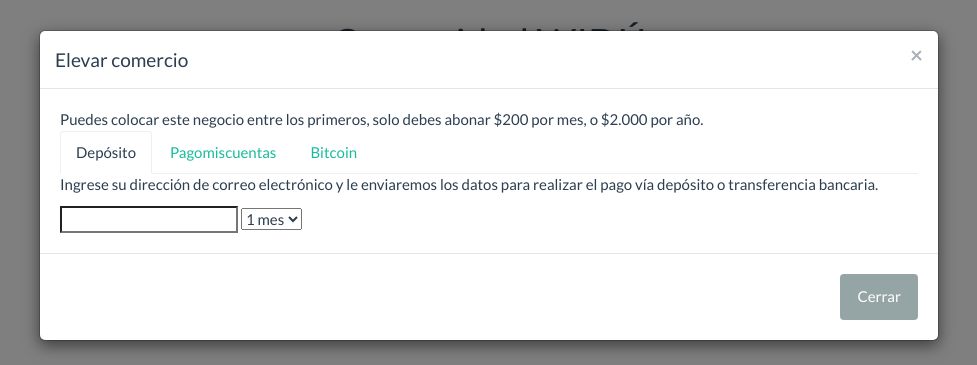
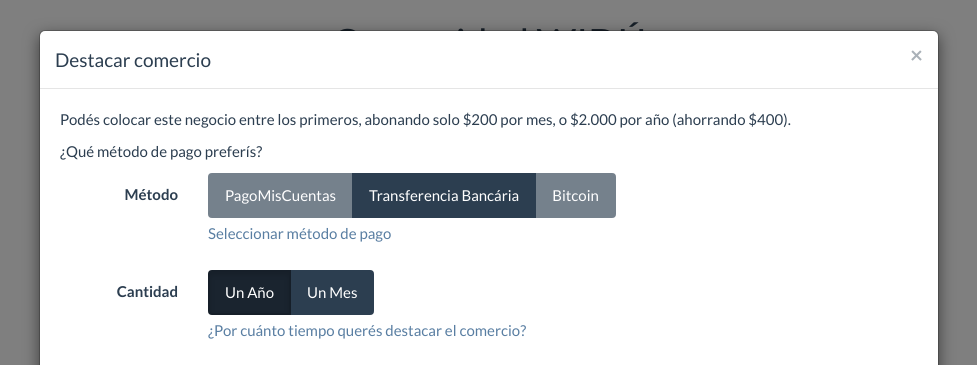
Before and after one commit to Eibriel/hovyu-community-web, a Flask app: template web_server/web_server/templates/home.html in a window 1280 px wide, after a click on "Destacar". Shown: the top 365 px of the page, without its empty margins (151-1128 px from the left). Run offline with Flask 2, Linux system fonts and the light colour scheme; the template is opened without the code that fills it: most values are stand-ins (such as "Sample title", 1, 10 or a date in 2020); parts of the project's set-up code (start-up, migrations or seed data) failed here and were passed over; some libraries are stand-ins or nearby versions.

Commit message:
Send Payment instructions

```diff
--- a/web_server/web_server/__init__.py
+++ b/web_server/web_server/__init__.py
@@ -12,7 +12,11 @@ from flask import render_template
 from requests.exceptions import MissingSchema
 from requests.exceptions import ConnectionError
 
+from web_server.mail_client import send_mail
+
 app = Flask(__name__)
+
+app.config.from_object('web_server.config.Config')
 
 
 # nl2br ###########################
@@ -440,3 +444,89 @@ def edit_product():
     r = patch('products/{0}'.format(_id), product, _etag)
     print (r.text)
     return redirect('/products')
+
+@app.route('/send_payment_instructions')
+def send_payment_instructions():
+    smtp_server = app.config['PAYMENT_SMTP_SERVER']
+    from_ = app.config['PAYMENT_MAIL_FROM']
+    username = app.config['PAYMENT_MAIL_USERNAME']
+    password = app.config['PAYMENT_MAIL_PASSWORD']
+
+    to = request.args.get('email')
+    amount = request.args.get('amount')
+    method = request.args.get('method')
+    name = request.args.get('name')
+    _id = request.args.get('id')
+
+    #print( request.args )
+
+    if not to or to == '':
+        return '', 403
+
+    if amount == 'year':
+        amount_text = 'Pago de 1 año: $2000'
+        saving_text = '$400'
+    elif amount == 'month':
+        amount_text = 'Pago de 1 mes: $200'
+        saving_text = '$0'
+    else:
+        return '', 403
+
+    text="""\
+¡Hola!
+Para destacar el comercio "{0}" estas instrucciones.
+
+{1} (descuento: {2})
+
+Métodos de pago disponibles:
+
+Transferencia Bancaria
+----------------------
+
+Cuenta Corriente en pesos
+Banco: BBVA Frances
+Número: 270-7129/2
+CBU: 0170270720000000712925
+Titular: Gabriel Caraballo
+CUIT: 20311134451
+
+PagoMisCuentas
+--------------
+(Próximamente)
+
+Bitcoin
+-------
+(Próximamente)
+    """.format(name, amount_text, saving_text)
+
+    html="""\
+    <html>
+        <head></head>
+        <body>
+            <p>¡Hola!</p>
+            <p>Para destacar el comercio "{0}" estas instrucciones.</p>
+            <p>{1} (descuento: {2})</p>
+            <p>Métodos de pago disponibles</p>
+            <p>Transferencia Bancaria</p>
+            <p>
+            Cuenta Corriente en pesos<br>
+            Banco: BBVA Frances<br>
+            Número: 270-7129/2<br>
+            CBU: 0170270720000000712925<br>
+            Titular: Gabriel Caraballo<br>
+            CUIT: 20311134451<br>
+            </p>
+
+            <p>PagoMisCuentas</p>
+            <p>(Próximamente)</p>
+
+            <p>Bitcoin</p>
+            <p>(Próximamente)</p>
+        </body>
+    </html>
+    """.format(name, amount_text, saving_text)
+
+    subject="Instrucciones de pago ({0})".format(_id)
+
+    send_mail(from_, to, subject, text, html, smtp_server, username, password)
+    return ''
--- /dev/null
+++ b/web_server/web_server/config/__init__.py
@@ -0,0 +1,4 @@
+try:
+    from web_server.config.local import Local as Config
+except :
+    from web_server.config.default import Config
--- a/web_server/web_server/templates/_list_stores.html
+++ b/web_server/web_server/templates/_list_stores.html
@@ -105,7 +105,7 @@
 {% macro list_stores_js(items) %}
 <script>
 {% for item in items %}
-$('#upgrade_{{ item._id }}').click( function(){ add_high('{{ item._id }}'); } );
+$('#upgrade_{{ item._id }}').click( function(){ add_high('{{ item._id }}', '{{ item.name }}'); } );
 {% endfor %}
 </script>
 {% endmacro %}
--- a/web_server/web_server/templates/_upgrade_modal.html
+++ b/web_server/web_server/templates/_upgrade_modal.html
@@ -5,42 +5,65 @@
             <div class="modal-content">
                 <div class="modal-header">
                     <button type="button" class="close" data-dismiss="modal" aria-label="Cerrar"><span aria-hidden="true">&times;</span></button>
-                    <h4 class="modal-title" id="upgradeModalLabel">Elevar comercio</h4>
+                    <h4 class="modal-title" id="upgradeModalLabel">Destacar comercio</h4>
                 </div>
                 <div class="modal-body">
-                    Puedes colocar este negocio entre los primeros, solo debes abonar $200 por mes, o $2.000 por año.
+                    <p>Podés colocar este negocio entre los primeros, abonando solo $200 por mes, o $2.000 por año (ahorrando $400).</p>
+                    <p>¿Qué método de pago preferís?</p>
 
-                    <div role="tabpanel">
-                      <!-- Nav tabs -->
-                      <ul class="nav nav-tabs" role="tablist">
-                        <li role="presentation" class="active"><a href="#home" aria-controls="home" role="tab" data-toggle="tab">Depósito</a></li>
-                        <li role="presentation"><a href="#profile" aria-controls="profile" role="tab" data-toggle="tab">Pagomiscuentas</a></li>
-                        <li role="presentation"><a href="#messages" aria-controls="messages" role="tab" data-toggle="tab">Bitcoin</a></li>
-                        <!--<li role="presentation"><a href="#settings" aria-controls="settings" role="tab" data-toggle="tab">Settings</a></li>-->
-                      </ul>
-
-                      <!-- Tab panes -->
-                      <div class="tab-content">
-                        <div role="tabpanel" class="tab-pane active" id="home">
-                            <p>Ingrese su dirección de correo electrónico y le enviaremos los datos para realizar el pago vía depósito o transferencia bancaria.</p>
-                            <input type="text" />
-                            <select>
-                            <option>1 mes</option>
-                            <option>1 año</option>
-                            </select>
+                    <div class="form-horizontal">
+                        <!-- Payment Method -->
+                        <div class="form-group">
+                            <label for="new_store_name" class="col-sm-2 control-label">Método</label>
+                            <div class="col-sm-10">
+                                <div class="btn-group" data-toggle="buttons" id="method_radio">
+                                  <label class="btn btn-primary active disabled">
+                                    <input type="radio" name="method" id="payment_pagomiscuentas" autocomplete="off" value="pagomiscuentas"> PagoMisCuentas
+                                  </label>
+                                  <label class="btn btn-primary">
+                                    <input type="radio" name="method" id="payment_transfer" autocomplete="off" value="transfer" checked> Transferencia Bancária
+                                  </label>
+                                  <label class="btn btn-primary disabled">
+                                    <input type="radio" name="method" id="payment_bitcoin" autocomplete="off" value="bitcoin"> Bitcoin
+                                  </label>
+                                </div>
+                                <span id="new_store_name_help" class="help-block">Seleccionar método de pago</span>
+                            </div>
                         </div>
-                        <div role="tabpanel" class="tab-pane" id="profile">
-                            <p>Ingrese a <a href="http://pagomiscuentas.com.ar/">Pagomiscuentas</a>, busque el comercio "WIDU Transmedia", page utilizando el siguiente código: ""</p>
+                        <!-- Amount -->
+                        <div class="form-group">
+                            <label for="new_store_name" class="col-sm-2 control-label">Cantidad</label>
+                            <div class="col-sm-10">
+                                <div class="btn-group" data-toggle="buttons" id="amount_radio">
+                                  <label class="btn btn-primary active">
+                                    <input type="radio" name="amount" id="payment_year" autocomplete="off" value="year" checked> Un Año
+                                  </label>
+                                  <label class="btn btn-primary">
+                                    <input type="radio" name="amount" id="payment_month" autocomplete="off" value="month"> Un Mes
+                                  </label>
+                                </div>
+                                <span id="new_store_name_help" class="help-block">¿Por cuánto tiempo querés destacar el comercio?</span>
+                            </div>
                         </div>
-                        <div role="tabpanel" class="tab-pane" id="messages">
-                            <p>Envíe el pago a 123456</p>
+                        <!-- EMail -->
+                        <div class="form-group">
+                            <label for="new_store_name" class="col-sm-2 control-label">EMail</label>
+                            <div class="col-sm-10">
+                                <input type="text" name="email" id="payment_email" class="form-control" placeholder="tu@correo.com" value=""></input>
+                                <span id="new_store_name_help" class="help-block">Enviar instrucciones de pago a éste correo</span>
+                            </div>
                         </div>
-                        <!--<div role="tabpanel" class="tab-pane" id="settings">...</div>-->
-                      </div>
+                        <!-- Send -->
+                        <div class="form-group">
+                            <div class="col-sm-offset-2 col-sm-10">
+                                <button type="submit" class="btn btn-success" onclick="send_payment_instructions();">Enviar</button>
+                            </div>
+                        </div>
                     </div>
-
                 </div>
                 <div class="modal-footer">
+                    <input type="hidden" id="upgrade_store_id" value=""/>
+                    <input type="hidden" id="upgrade_store_name" value=""/>
                     <button type="button" class="btn btn-default" data-dismiss="modal">Cerrar</button>
                     <!--<button type="button" class="btn btn-primary">Save changes</button>-->
                 </div>
@@ -51,10 +74,29 @@
 
 {% macro upgrade_modal_js() %}
 <script>
-function add_high(id) {
+function add_high(id, name) {
     $('#panel_store_'+id).addClass('panel-primary');
     $('#panel_store_'+id).removeClass('panel-default');
     $('#star_'+id).css('display', 'inline');
+
+    $('#upgrade_store_id').val(id);
+    $('#upgrade_store_name').val(name);
+}
+
+function send_payment_instructions() {
+    var method = $('input[name=method]:checked', '#method_radio').val();
+    var amount = $('input[name=amount]:checked', '#amount_radio').val();
+    var email = $('#payment_email').val();
+    var id = $('#upgrade_store_id').val();
+    var name = $('#upgrade_store_name').val();
+
+    $.ajax({
+      method: "GET",
+      url: "/send_payment_instructions",
+      type: "json",
+      data: { email: email, method: method, amount: amount, id: id, name: name }
+    })
+      .done(function( msg ) {});
 }
 
 </script>
--- a/web_server/web_server/templates/add_edit_store.html
+++ b/web_server/web_server/templates/add_edit_store.html
@@ -96,7 +96,7 @@
         </div>
         <!-- Phone Numbers -->
         <div class="form-group">
-            <label for="new_store_website" class="col-sm-2 control-label">Telefonos</label>
+            <label for="new_store_website" class="col-sm-2 control-label">Teléfonos</label>
             <div class="col-sm-10">
 
                 <div class="col-sm-4">
```
Also changed, not shown: web_server/web_server/config/default.py (added, +8 -0 lines), web_server/web_server/mail_client.py (added, +38 -0 lines).
